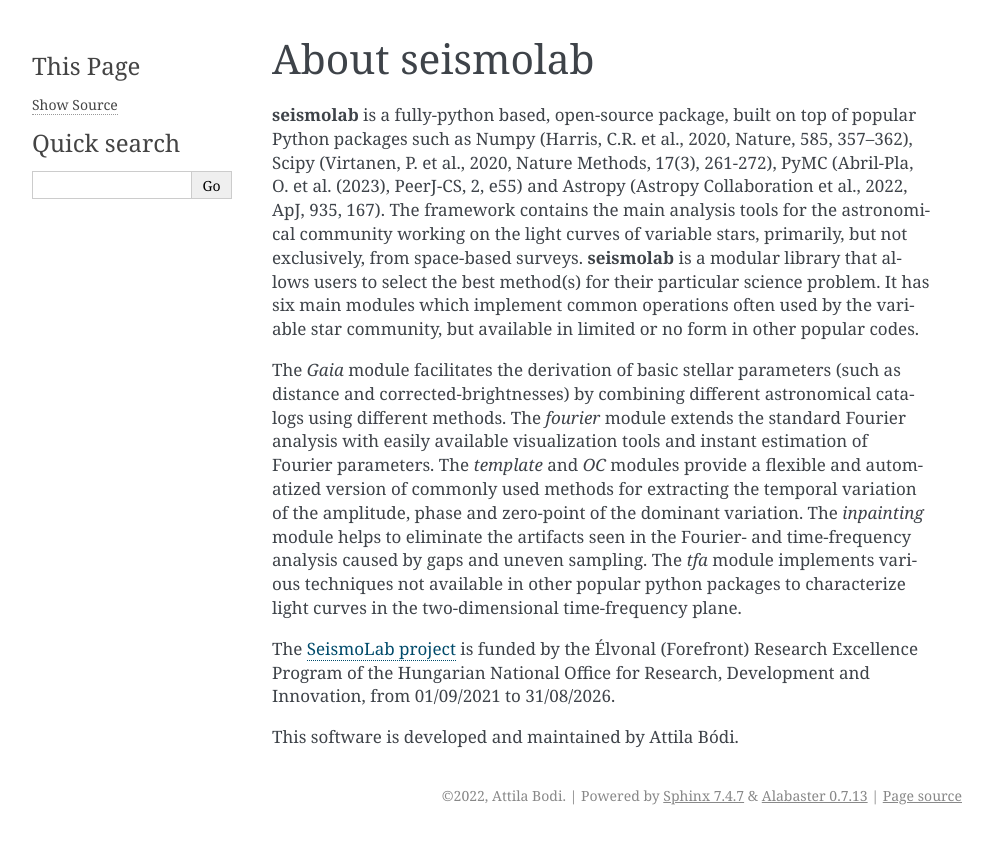
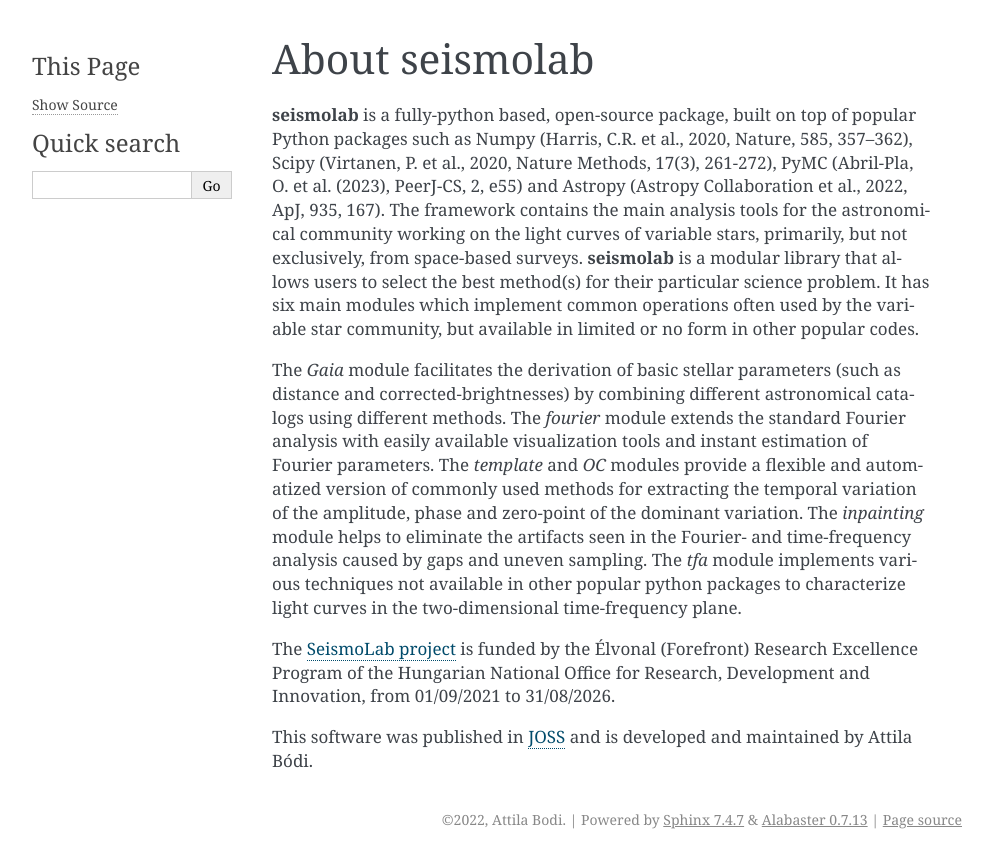
Before and after one commit to konkolyseismolab/seismolab, a Sphinx documentation site: the page built from docs/source/about.rst, in a window 1280 px wide. Shown: the top 868 px of the page, without its empty margins (148-1141 px from the left). Built offline with Sphinx 7.4.7, drawn with Linux system fonts in a browser that asks for light colours; pages that are not in the unit, such as notebooks, are missing from menus.

Commit message:
Add JOSS to readthedocs documentation

```diff
--- a/docs/source/about.rst
+++ b/docs/source/about.rst
@@ -7,4 +7,4 @@
 
 The `SeismoLab project <https://konkoly.hu/seismolab/>`_ is funded by the Élvonal (Forefront) Research Excellence Program of the Hungarian National Office for Research, Development and Innovation, from 01/09/2021 to 31/08/2026.
 
-This software is developed and maintained by Attila Bódi.
+This software was published in `JOSS <https://doi.org/10.21105/joss.07118>`_ and is developed and maintained by Attila Bódi.
--- a/docs/source/index.rst
+++ b/docs/source/index.rst
@@ -10,6 +10,9 @@
 
 Python package for analyzing space-based observations of variable stars
 =======================================================================
+
+.. image:: https://joss.theoj.org/papers/10.21105/joss.07118/status.svg
+   :target: https://doi.org/10.21105/joss.07118
 
 **seismolab** is an open-source python framework for downloading, analyzing, and visualizing data of variable stars from space-based surveys. The framework is primary intended to be used with data obtained by the Kepler, TESS and Gaia surveys, but can also be used by other similar existing and future surveys. Some modules are useful for analyzing ground-based observations as well.
 
```
